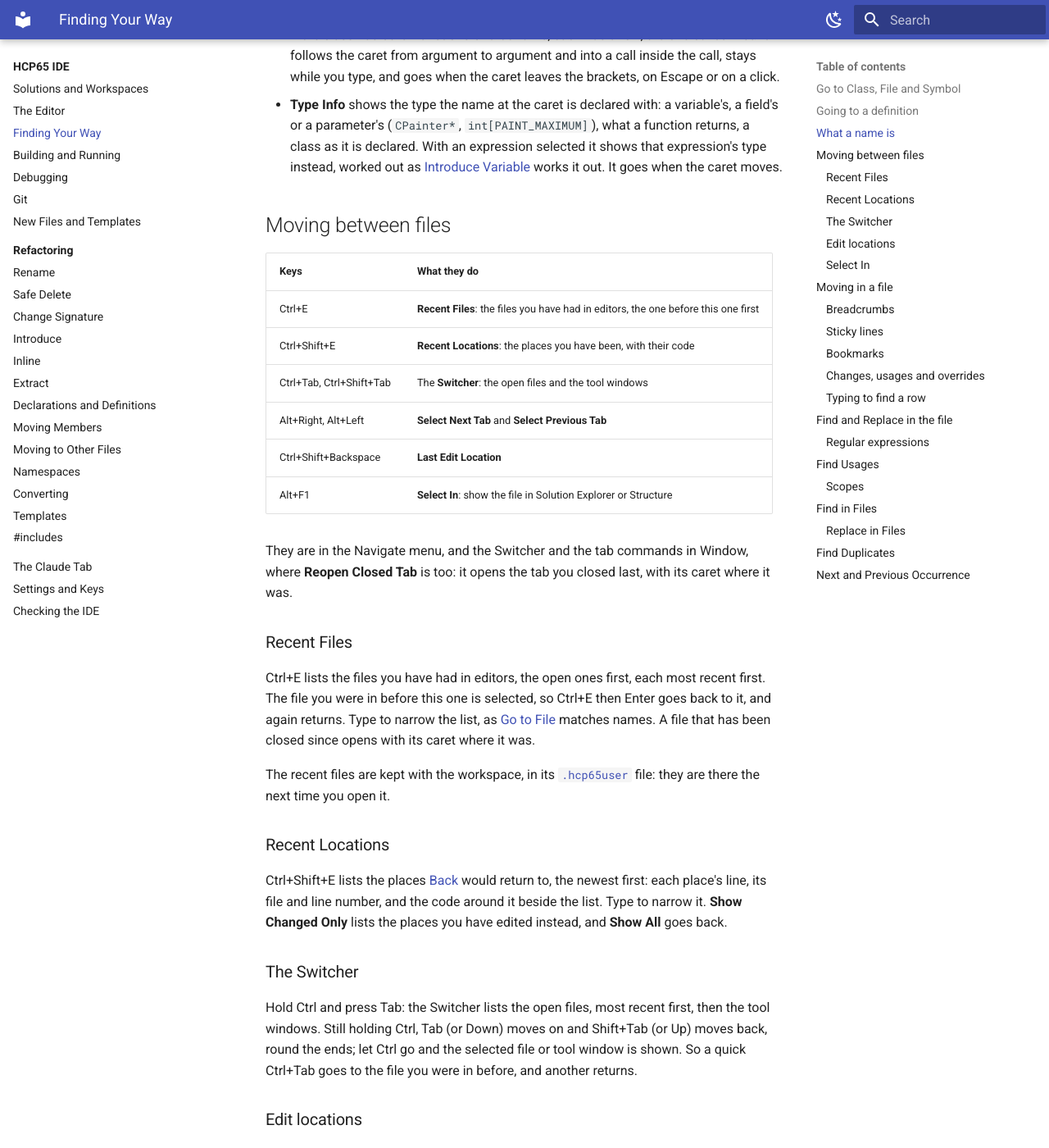
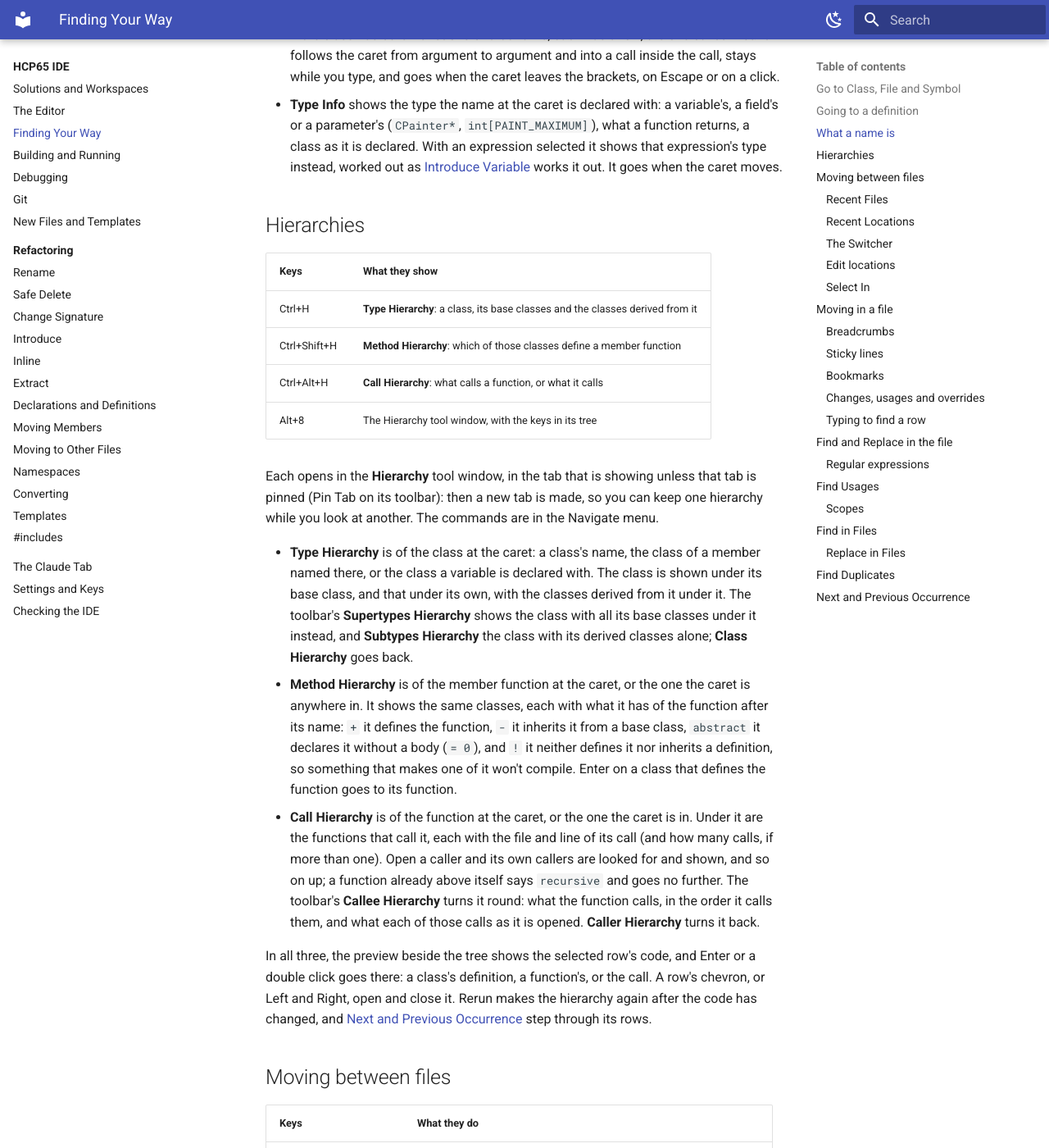
Before and after one commit to andrewpaterson/HCP65, an MkDocs documentation site: the page built from Website/docs/ide/navigation.md, in a window 1280 px wide and 1400 px high, scrolled down 2984 px. Shown: the whole window at 82% size. Built offline with MkDocs 1.6.1 and Material for MkDocs 9.7.7, drawn with Linux system fonts in a browser that asks for light colours; plug-ins that fetch from the network failed and are left out; some of the changed text lies outside the part shown.

Commit message:
IDE docs: hierarchies (Type, Method and Call Hierarchy)

```diff
--- a/Website/docs/ide/navigation.md
+++ b/Website/docs/ide/navigation.md
@@ -88,6 +88,41 @@ The three commands are in the View menu.
   parameter's (`CPainter*`, `int[PAINT_MAXIMUM]`), what a function returns, a class as it is declared.
   With an expression selected it shows that expression's type instead, worked out as
   [Introduce Variable](refactoring/introduce.md) works it out.  It goes when the caret moves.
+
+## Hierarchies
+
+| Keys | What they show |
+|---|---|
+| Ctrl+H | **Type Hierarchy**: a class, its base classes and the classes derived from it |
+| Ctrl+Shift+H | **Method Hierarchy**: which of those classes define a member function |
+| Ctrl+Alt+H | **Call Hierarchy**: what calls a function, or what it calls |
+| Alt+8 | The Hierarchy tool window, with the keys in its tree |
+
+Each opens in the **Hierarchy** tool window, in the tab that is showing unless that tab is pinned
+(Pin Tab on its toolbar): then a new tab is made, so you can keep one hierarchy while you look at
+another.  The commands are in the Navigate menu.
+
+- **Type Hierarchy** is of the class at the caret: a class's name, the class of a member named there,
+  or the class a variable is declared with.  The class is shown under its base class, and that under
+  its own, with the classes derived from it under it.  The toolbar's **Supertypes Hierarchy** shows the
+  class with all its base classes under it instead, and **Subtypes Hierarchy** the class with its
+  derived classes alone; **Class Hierarchy** goes back.
+- **Method Hierarchy** is of the member function at the caret, or the one the caret is anywhere in.  It
+  shows the same classes, each with what it has of the function after its name: `+` it defines the
+  function, `-` it inherits it from a base class, `abstract` it declares it without a body (`= 0`), and
+  `!` it neither defines it nor inherits a definition, so something that makes one of it won't compile.
+  Enter on a class that defines the function goes to its function.
+- **Call Hierarchy** is of the function at the caret, or the one the caret is in.  Under it are the
+  functions that call it, each with the file and line of its call (and how many calls, if more than
+  one).  Open a caller and its own callers are looked for and shown, and so on up; a function already
+  above itself says `recursive` and goes no further.  The toolbar's **Callee Hierarchy** turns it
+  round: what the function calls, in the order it calls them, and what each of those calls as it is
+  opened.  **Caller Hierarchy** turns it back.
+
+In all three, the preview beside the tree shows the selected row's code, and Enter or a double click
+goes there: a class's definition, a function's, or the call.  A row's chevron, or Left and Right, open
+and close it.  Rerun makes the hierarchy again after the code has changed, and
+[Next and Previous Occurrence](#next-and-previous-occurrence) step through its rows.
 
 ## Moving between files
 
@@ -232,8 +267,8 @@ only until the caret moves.)
 
 ### Typing to find a row
 
-In Solution Explorer, the Structure tree, the Find Usages, Find and Duplicates trees, and a chooser
-that has no field to type in: just type.  What you type is shown in the corner, and the first row from
+In Solution Explorer, the Structure tree, the Find Usages, Find, Duplicates, Bookmarks and Hierarchy
+trees, and a chooser that has no field to type in: just type.  What you type is shown in the corner, and the first row from
 the selected one that has it is selected.  It is matched as Go to matches names (`sexp` finds
 `Solution Explorer`), or anywhere in the row whatever its case.  Up and Down go to the previous and
 next row that matches, Backspace takes a character back, Escape ends it and Enter opens the row.  While
@@ -430,6 +465,6 @@ with are parsed.
 ## Next and Previous Occurrence
 
 Ctrl+Alt+Down and Ctrl+Alt+Up step through the results of the tool window with the keys: Find Usages',
-Find's, Duplicates', or the [Build tab's](building.md#the-build-tab) errors.  From an editor, they step through the one
+Find's, Duplicates', a [hierarchy's](#hierarchies) rows, or the [Build tab's](building.md#the-build-tab) errors.  From an editor, they step through the one
 such tool window that can be seen and has something to step to; if there are none, or more than one, the
 status line says so.  Each step opens the place in the editor.
```
Also changed, not shown: Website/docs/ide/settings.md (+2 -0 lines).
